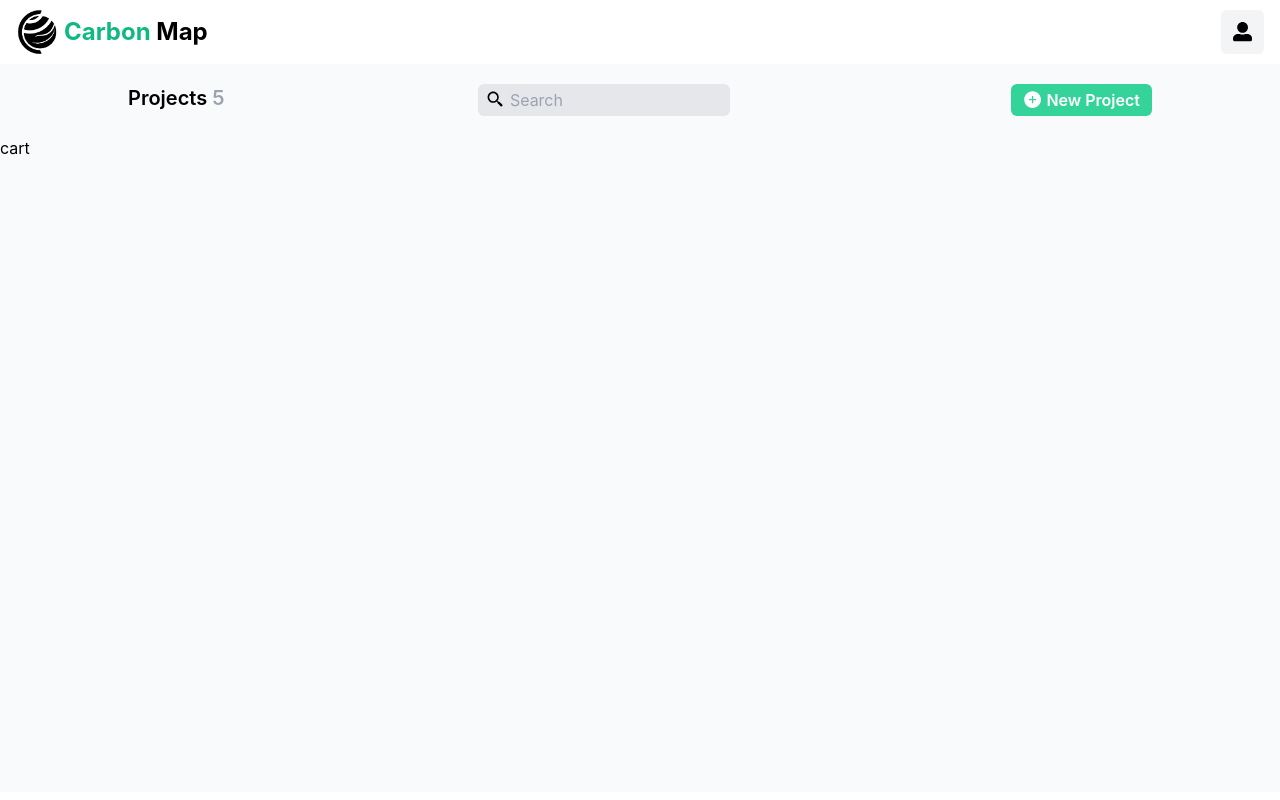
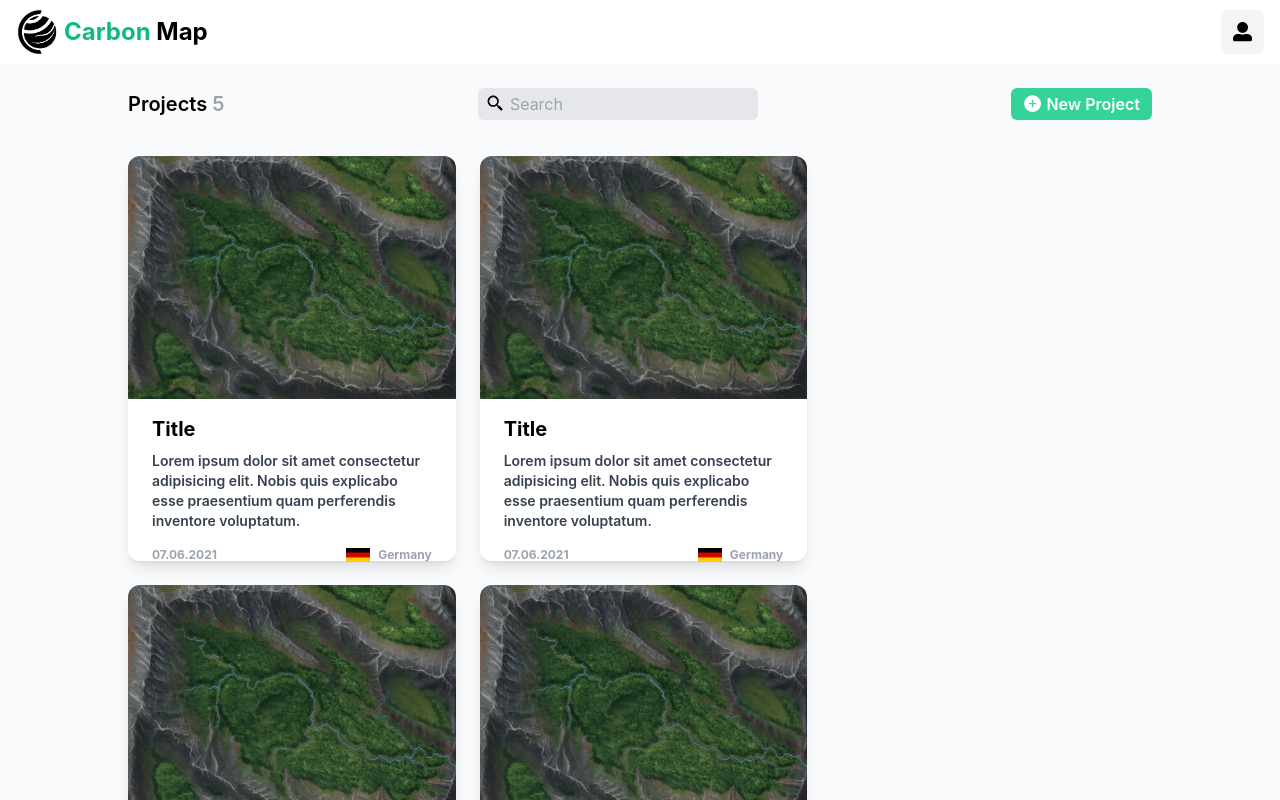
Before and after one commit to MinooHadi/carbon-map, a React (Create React App) app: page /projects in a window 1280 px wide. Shown: the top 800 px of the page. Built offline with nearby package versions, Linux system fonts and the light colour scheme.

Commit message:
feat: create project cart component

```diff
--- a/src/components/pages/projects/index.jsx
+++ b/src/components/pages/projects/index.jsx
@@ -6,14 +6,18 @@ function Projects() {
   return (
     <>
       <Header />
-      <div className="bg-gray-50 h-[91vh] ">
-        <div className="w-[80%] m-auto py-5 flex justify-between">
+      <div className="bg-gray-50">
+        <div className="w-[80%] m-auto py-6 flex justify-between items-center mb-3">
           <h1 className="text-xl font-semibold">
             Projects <span className="text-gray-400">5</span>
           </h1>
           <div className="relative flex items-center">
             <SearchAlt2 className="absolute left-2" size="1.2rem" />
-            <Input className="bg-gray-200 py-1 pl-8 w-[90%] rounded-md" type="Search" placeholder="Search" />
+            <Input
+              className="bg-gray-200 py-1 pl-8 rounded-md focus:w-[300px] "
+              type="Search"
+              placeholder="Search"
+            />
           </div>
           <Button
             className="flex items-center flex-row-reverse bg-emerald-400 text-white font-semibold py-1 px-3 rounded-md gap-1"
@@ -21,7 +25,13 @@ function Projects() {
             icon={<FillPlusCircle size="1.2rem" />}
           />
         </div>
-        <ProjectCart />
+        <div className="w-[80%] m-auto flex flex-wrap gap-6">
+          <ProjectCart />
+          <ProjectCart />
+          <ProjectCart />
+          <ProjectCart />
+          <ProjectCart />
+        </div>
       </div>
     </>
   );
--- a/src/components/shared/projectCart/index.jsx
+++ b/src/components/shared/projectCart/index.jsx
@@ -1,7 +1,27 @@
 import React from "react";
+import image from "./../../../assets/image/JungleValley-22x32-boreal-preview.webp";
+import flag from "./../../../assets/image/download.png";
 
 function ProjectCart() {
-  return <h1>cart</h1>;
+  return (
+    <div className="w-[32%] bg-white rounded-xl shadow-lg">
+      <img src={image} className="w-full h-[60%] object-scale-cover rounded-t-xl" />
+      <div className="py-4 px-6">
+        <h1 className="text-xl font-bold pb-2">Title</h1>
+        <p className="text-sm font-semibold text-gray-700 pb-4">
+          Lorem ipsum dolor sit amet consectetur adipisicing elit. Nobis quis
+          explicabo esse praesentium quam perferendis inventore voluptatum.
+        </p>
+        <div className="flex justify-between text-xs font-bold text-gray-400">
+          <p>07.06.2021</p>
+          <div className="flex items-center gap-2">
+            <img src={flag} className="w-6 h-fit" />
+            <p>Germany</p>
+          </div>
+        </div>
+      </div>
+    </div>
+  );
 }
 
 export default ProjectCart;
```
Also changed, not shown: src/assets/image/JungleValley-22x32-boreal-preview.webp (added), src/assets/image/download.png (added).
